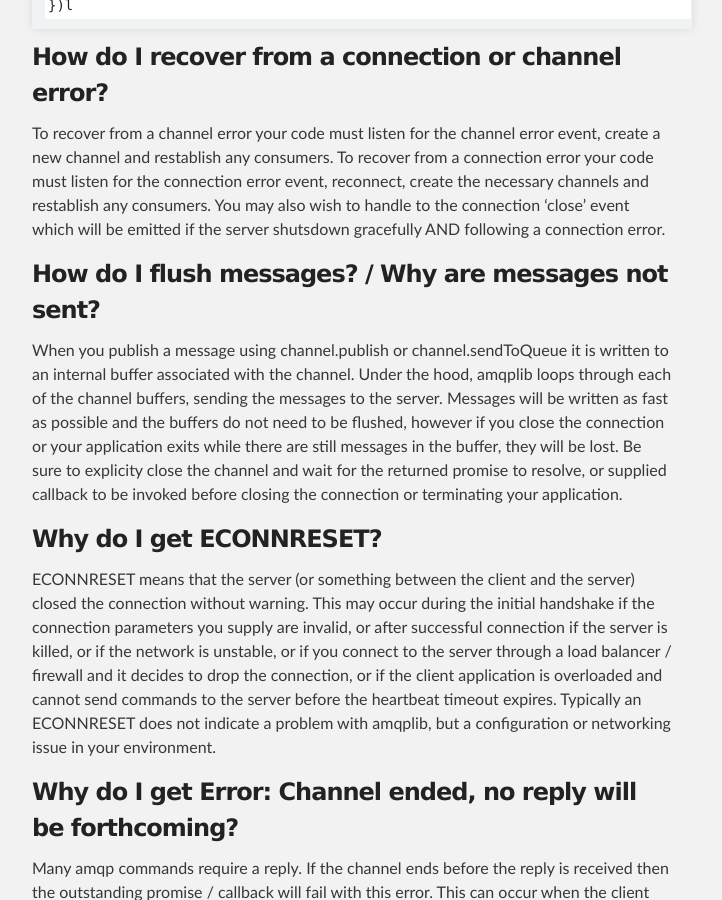
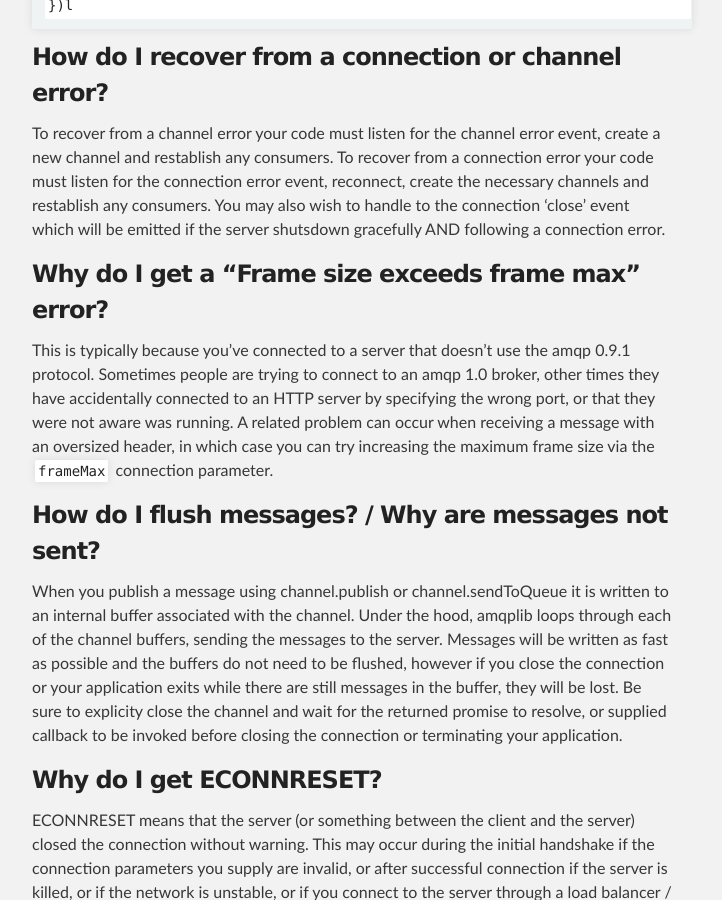
Before and after one commit to amqp-node/amqplib, a Jekyll site: the page built from index.md, in a window 1280 px wide and 900 px high, scrolled down 2399 px. Shown: the whole window, without its empty margins (288-1010 px from the left). Built offline with Jekyll 4.4.1, drawn with Linux system fonts in a browser that asks for light colours; Markdown is read by kramdown in place of the engine named in the settings.

Commit message:
Update index.md

```diff
--- a/index.md
+++ b/index.md
@@ -92,6 +92,9 @@ channel.on('error', (err) => {
 ### How do I recover from a connection or channel error?
 To recover from a channel error your code must listen for the channel error event, create a new channel and restablish any consumers. To recover from a connection error your code must listen for the connection error event, reconnect, create the necessary channels and restablish any consumers. You may also wish to handle to the connection 'close' event which will be emitted if the server shutsdown gracefully AND following a connection error.
 
+### Why do I get a "Frame size exceeds frame max" error?
+This is typically because you've connected to a server that doesn't use the amqp 0.9.1 protocol. Sometimes people are trying to connect to an amqp 1.0 broker, other times they have accidentally connected to an HTTP server by specifying the wrong port, or that they were not aware was running. A related problem can occur when receiving a message with an oversized header, in which case you can try increasing the maximum frame size via the `frameMax` connection parameter.
+
 ### How do I flush messages? / Why are messages not sent?
 When you publish a message using channel.publish or channel.sendToQueue it is written to an internal buffer associated with the channel. Under the hood, amqplib loops through each of the channel buffers, sending the messages to the server. Messages will be written as fast as possible and the buffers do not need to be flushed, however if you close the connection or your application exits while there are still messages in the buffer, they will be lost. Be sure to explicity close the channel and wait for the returned promise to resolve, or supplied callback to be invoked before closing the connection or terminating your application.
 
```
